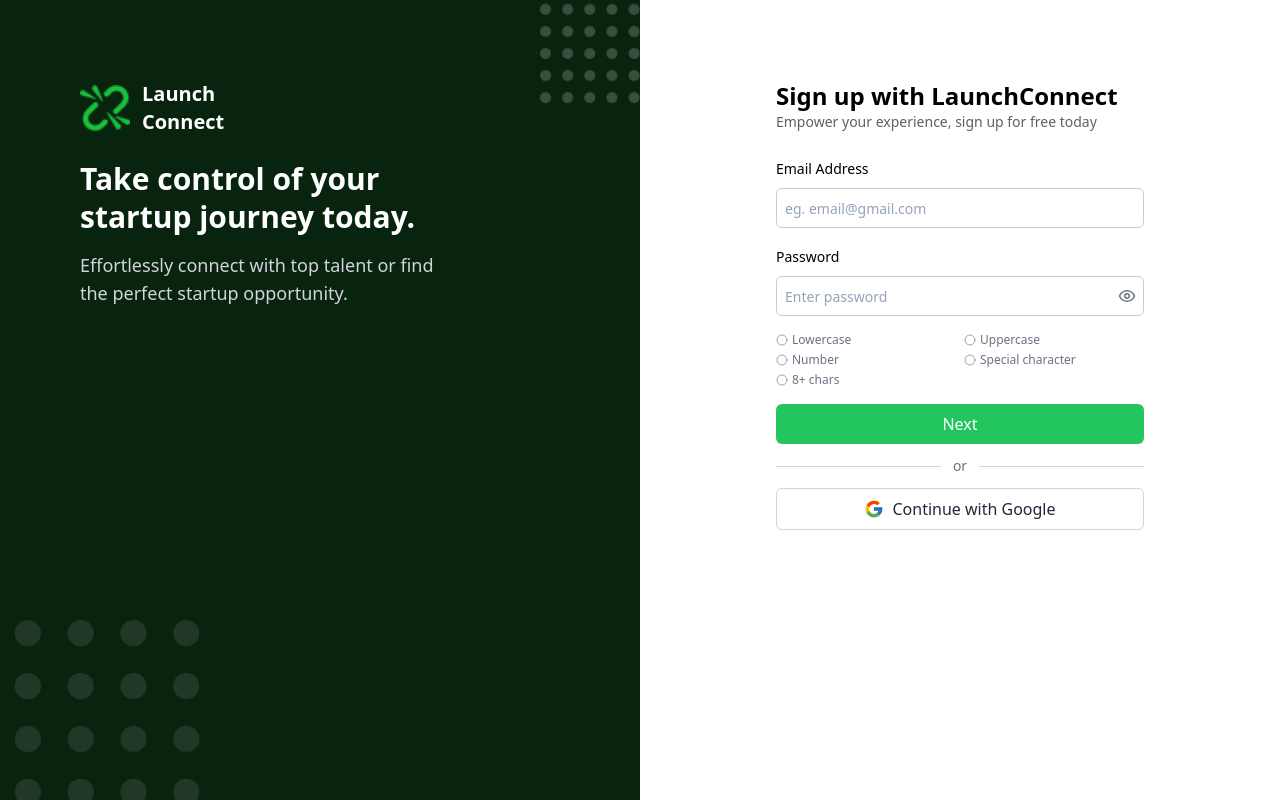
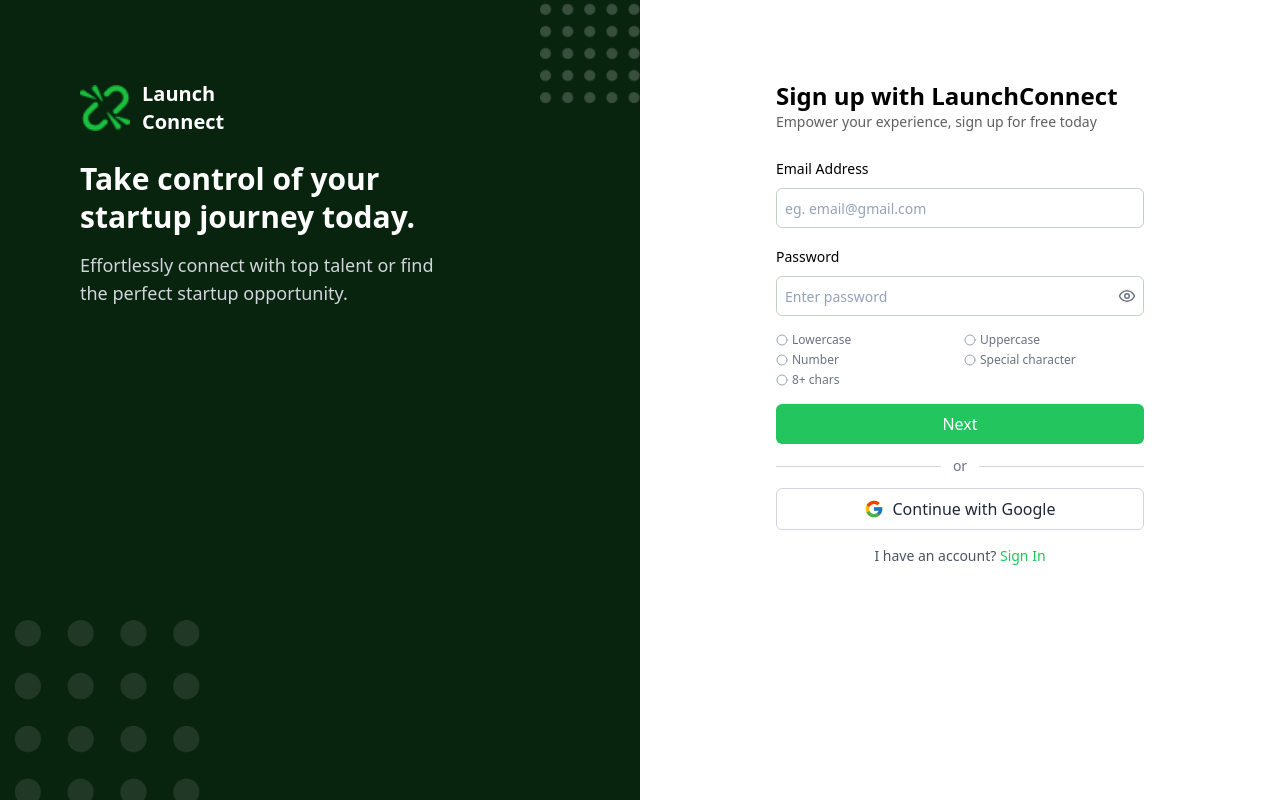
Before and after one commit to LunchConnect/launchConnect, a Next.js app: page /sign_up in a window 1280 px wide. Built offline with nearby package versions, Linux system fonts and the light colour scheme.

Commit message:
dashboard nav

```diff
--- a/app/dashboard/layout.tsx
+++ b/app/dashboard/layout.tsx
@@ -18,7 +18,7 @@
 
  <SidebarProvider>
             <AppSidebar />
-            <main className="flex flex-1 flex-col gap-4 p-4 pt-0 w-full h-screen">
+            <main className="flex flex-1 flex-col gap-4 p-4 pt-0 w-full h-screen ml-64">
 
 
               <DashboardNav/>
--- a/app/sign_up/page.tsx
+++ b/app/sign_up/page.tsx
@@ -7,6 +7,7 @@
 import { register } from "@/actions/action"; // Import signup function
 import { Input } from "@/components/ui/input";
 import { Label } from "@/components/ui/label";
+import Link from "next/link";
 
 function Signup() {
   const router = useRouter();
@@ -138,6 +139,12 @@
           </button>
           {message && <p className={`text-sm ${message.includes("success") ? "text-green-500" : "text-red-500"}`}>{message}</p>}
         </div>
+         {/* Sign Up Link */}
+      <p className="text-center text-sm text-gray-600">
+        I have an account?{" "}
+        <Link href="/sign_in" className="text-green-500 font-medium">Sign In</Link>
+      </p>
+
       </form>
     </div>
   );
--- a/components/app-sidebar.tsx
+++ b/components/app-sidebar.tsx
@@ -9,7 +9,7 @@
 
 export function AppSidebar() {
   return (
-    <aside className="h-screen w-64 min-w-64 bg-white border-r shadow-sm p-4">
+    <aside className="fixed left-0 top-0 h-screen w-64 min-w-64 bg-white border-r shadow-sm p-4">
       {/* Logo */}
       <div className="px-4 pb-6 flex items-center gap-2">
         <img src="/assets/images/logo.png" alt="Launch Connect" className="h-6" />
```
